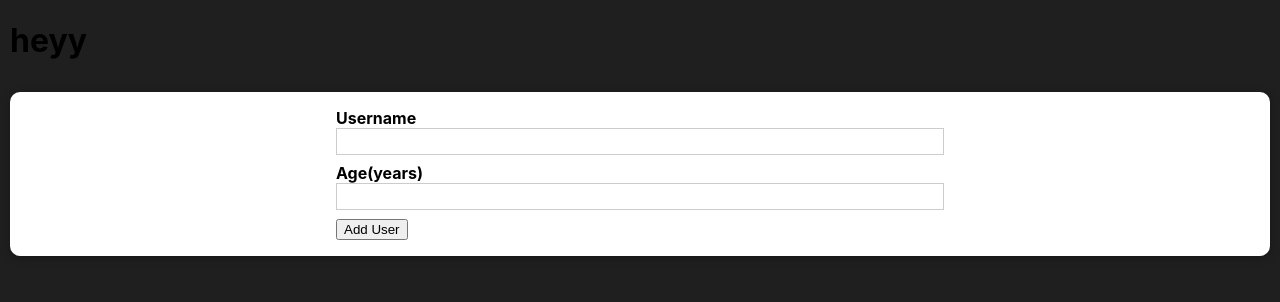
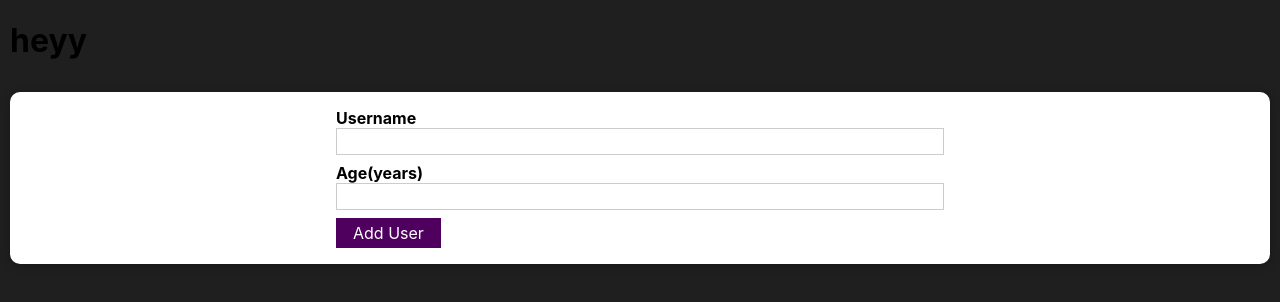
Before and after one commit to Rahul7044/form-using-react, a React (Create React App) app: page / in a window 1280 px wide. Shown: the top 302 px of the page. Built offline with nearby package versions, Linux system fonts and the light colour scheme.

Commit message:
button-for-css

```diff
--- a/src/components/UI/Button.css
+++ b/src/components/UI/Button.css
@@ -0,0 +1,18 @@
+.button {
+    font: inherit;
+    border: 1px solid #4f005f;
+    background: #4f005f;
+    color: white;
+    padding: 0.25rem 1rem;
+    cursor: pointer;
+  }
+
+  .button:hover,
+  .button:active {
+    background: red;
+    border-color: #741188;
+  }
+
+  .button:focus {
+    outline: none;
+  }
```
